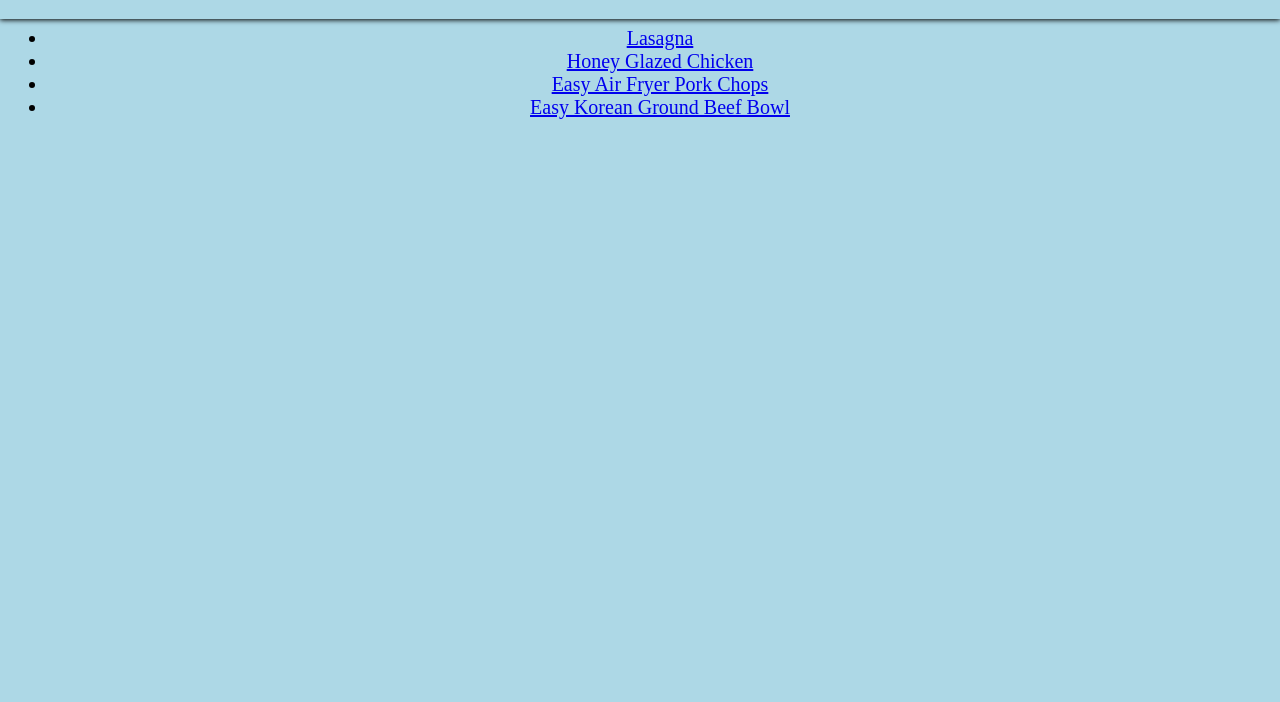
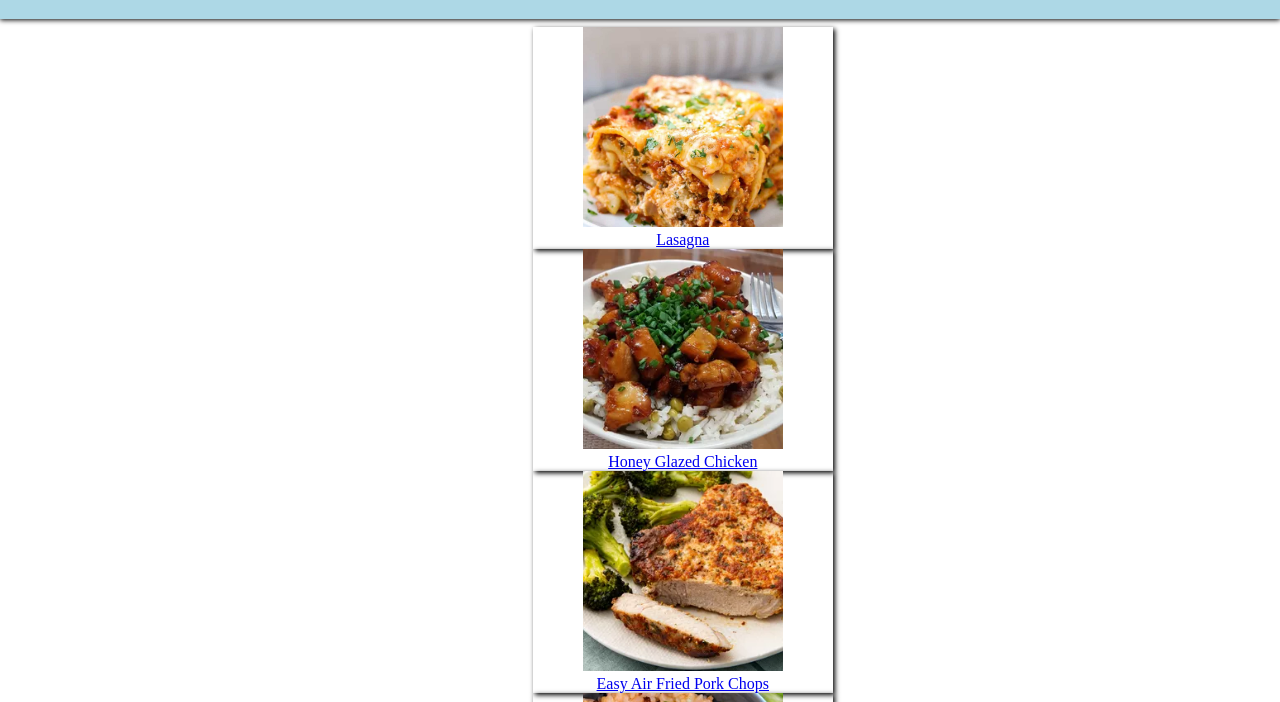
Before and after one commit to Andrew-pohk/odin-recipes, a plain HTML site: page index.html in a window 1280 px wide. Shown: the part 98-800 px from the top of the page. Drawn offline with Linux system fonts and the light colour scheme.

Commit message:
chang style of home page

```diff
--- a/index.html
+++ b/index.html
@@ -14,11 +14,11 @@
             <em>fast | simple | good</em>
         </h1>
     </div>
-    <ul>
-        <li><a href="recipes/Lasagna.html">Lasagna</a></li>
-        <li><a href="recipes/HoneyGlazedChicken.html">Honey Glazed Chicken</a></li>
-        <li><a href="recipes/AirFriedPorkChops.html">Easy Air Fryer Pork Chops</a></li>
-        <li><a href="recipes/GroundBeefBowl.html">Easy Korean Ground Beef Bowl</a></li>
-    </ul>
+    <div class="BoxLinkContainer">
+        <div class="LinkBox"><img src="imgs/Lasagna.jpeg" alt="Delicious lasagna"><a href="recipes/Lasagna.html"><br>Lasagna</a></div>
+        <div class="LinkBox"><img src="imgs/HoneyGlazedChicken.webp" alt="Honey glazed chicken"><a href="recipes/HoneyGlazedChicken.html"><br>Honey Glazed Chicken</a></div>
+        <div class="LinkBox"><img src="imgs/AirFriedPork.webp" alt="Air Fried pork chops"><a href="recipes/AirFriedPorkChops.html"><br>Easy Air Fried Pork Chops</a></div>
+        <div class="LinkBox"><img src="imgs/KoreanRiceBowl.webp" alt="Easy Korean Ground Beef"><a href="recipes/GroundBeefBowl.html"><br>Easy Korean Ground Beef</a></div>
+    </div>
 </body>
 </html>
--- a/styles/homepage.css
+++ b/styles/homepage.css
@@ -1,19 +1,33 @@
 body{
     margin-top: 125px;
-    background: lightblue;
+    height: 3000px;
 }
 .header{
     box-shadow: 0px 1px 5px black;
-    position: absolute;
+    position: fixed;
     top: 0px;
     width: 100vw;
     left: 0;
     right: 0;
+    background: lightblue;
 }
 #title{
     text-align: center;
 }
 ul{
-    font-size: 20px;
+    font-size: 40px;
+}
+.BoxLinkContainer{
+    margin-left: 41vw;
+}
+.LinkBox{
+    box-shadow: 2px 2px 5px;
     text-align: center;
+    width: 300px;
+    height: auto;
 }
+div img{
+    height: 200px;
+    width: 200px;
+    object-fit: cover;
+}
```
Also changed, not shown: recipes/Lasagna.html (+0 -1 lines).
